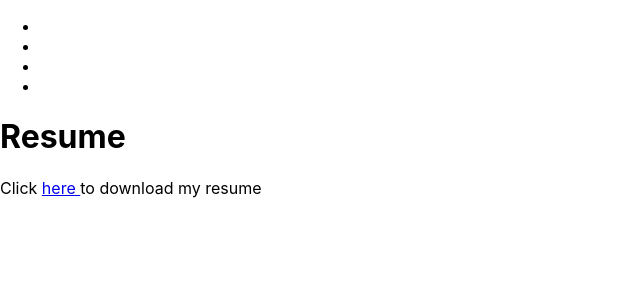
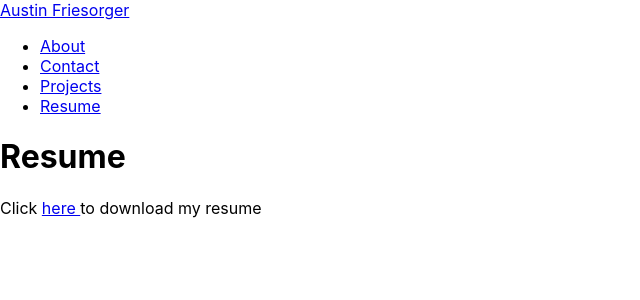
Before and after one commit to aafrieso/portfolio, a React (Create React App) app: page /resume in a window 1280 px wide. Shown: the top 300 px of the page, without its empty margins (0-640 px from the left). Built offline with nearby package versions, Linux system fonts and the light colour scheme.

Commit message:
update navbar links

```diff
--- a/src/components/NavBar.js
+++ b/src/components/NavBar.js
@@ -3,19 +3,19 @@ import { Link } from "react-router-dom";
 function NavBar() {
   return(
     <nav>
-      <Link to='/'></Link>
+      <Link to='/'>Austin Friesorger</Link>
       <ul>
         <li>
-          <Link to='/about'></Link>
+          <Link to='/About'>About</Link>
         </li>
         <li>
-          <Link to='/contact'></Link>
+          <Link to='/Contact'>Contact</Link>
         </li>
         <li>
-          <Link to='/projects'></Link>
+          <Link to='/Projects'>Projects</Link>
         </li>
         <li>
-          <Link to='Resume'></Link>
+          <Link to='Resume'>Resume</Link>
         </li>
       </ul>
     </nav>
--- a/src/pages/Resume.jsx
+++ b/src/pages/Resume.jsx
@@ -2,7 +2,7 @@ function Resume() {
   return (
     <>
     <h1>Resume</h1>
-    <p>Click <a href='./Resume.pdf'>here </a>to download my resume</p>
+    <p>Click <a href='.'>here </a>to download my resume</p>
     </>
   )
 }
```
